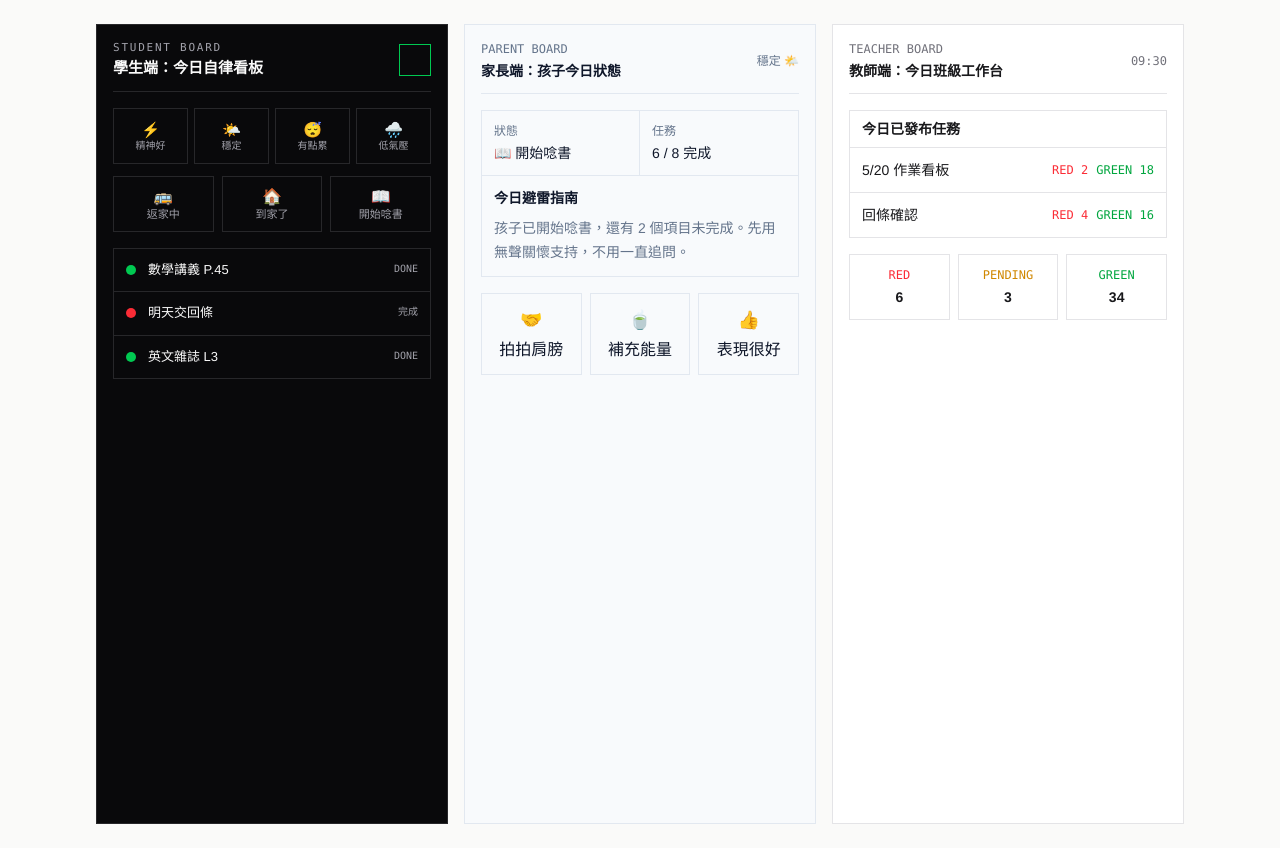
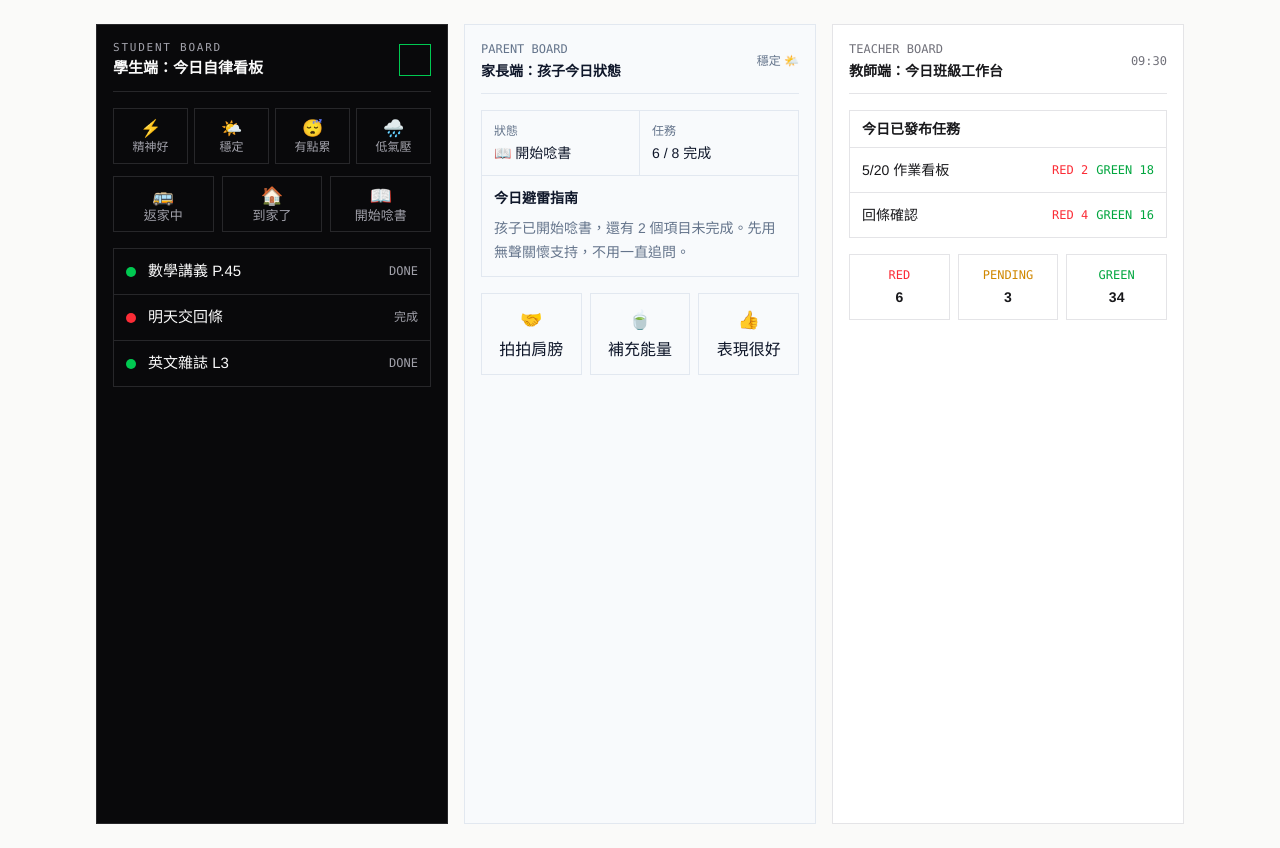
Before and after one commit to nadodo0325-jpg/kado, a Next.js app: page / in a window 1280 px wide. Shown: the part 880-1728 px from the top of the page. Built offline with nearby package versions, Linux system fonts and the light colour scheme.

Commit message:
Adjust landing student preview font size

```diff
--- a/src/app/page.tsx
+++ b/src/app/page.tsx
@@ -276,14 +276,14 @@ function PreviewOptionButton({
     >
       <span
         className="block leading-none"
-        style={{ fontSize: compact ? "15px" : "16px" }}
+        style={{ fontSize: compact ? "17px" : "18px" }}
       >
         {icon}
       </span>
 
       <span
         className="block whitespace-nowrap leading-none"
-        style={{ fontSize: compact ? "10px" : "11px" }}
+        style={{ fontSize: compact ? "12px" : "13px" }}
       >
         {label}
       </span>
@@ -304,14 +304,14 @@ function TaskRowDark({
         <StatusDot status={status} />
         <p
           className="truncate"
-          style={{ fontSize: "13px", lineHeight: "1.4" }}
+          style={{ fontSize: "15px", lineHeight: "1.4" }}
         >
           {title}
         </p>
       </div>
       <span
         className="kado-mono shrink-0 text-[var(--student-muted)]"
-        style={{ fontSize: "10px", lineHeight: "1.2" }}
+        style={{ fontSize: "12px", lineHeight: "1.2" }}
       >
         {status === "green" ? "DONE" : "完成"}
       </span>
```
